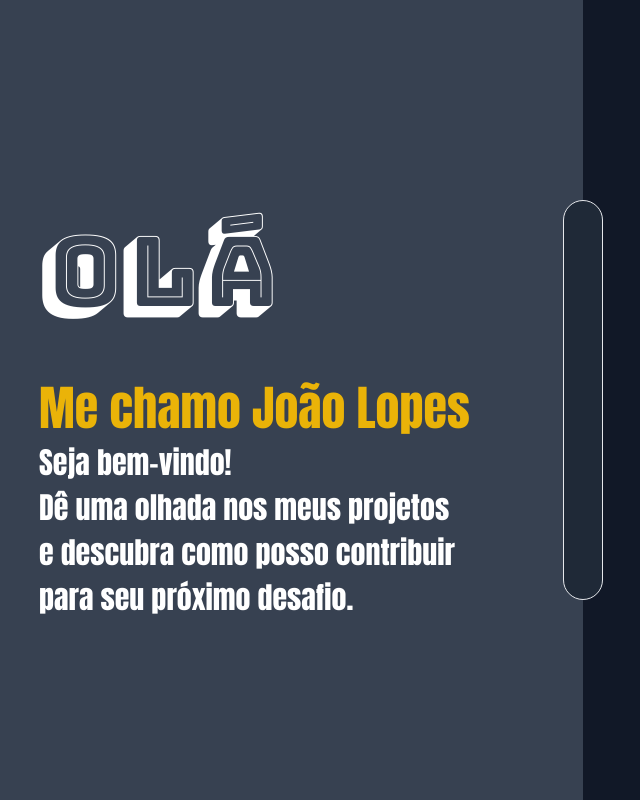
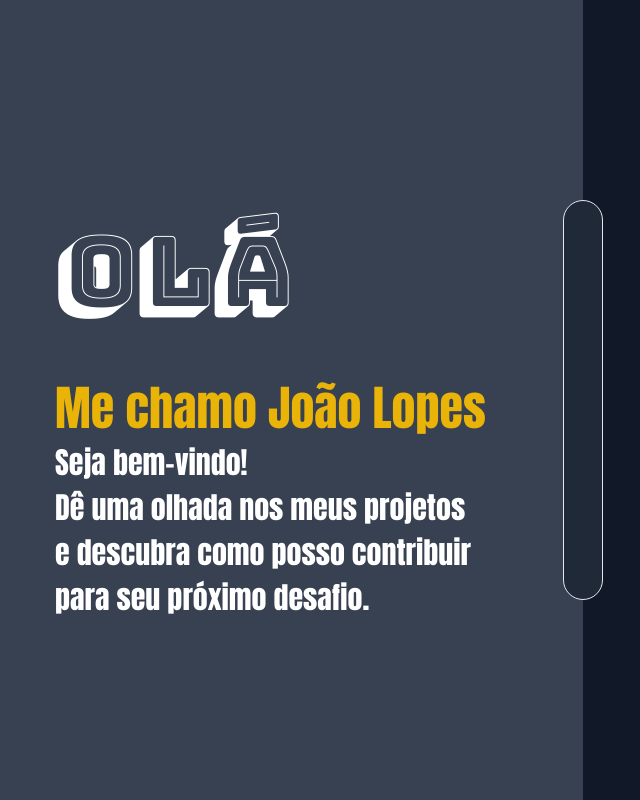
Before and after one commit to darckness/portifolio, a Next.js app: page / in a window 1280 px wide. Shown: the whole page, without its empty margins (57-697 px from the left). Built offline with nearby package versions, Linux system fonts and the light colour scheme.

Commit message:
feat: New text and colors

```diff
--- a/src/app/page.tsx
+++ b/src/app/page.tsx
@@ -5,9 +5,9 @@ export default function Home() {
   return (
    <div className="bg-gray-900 ">
     <div className="bg-gray-700 w-1/2 h-screen">
-      <h1 className="flex absolute top-56 left-1/4 -translate-x-56 text-white font-Bungee text-8xl">Olá</h1>
-      <h1 className="flex absolute top-96 left-1/4 -translate-x-56 text-yellow-500 font-Anton text-5xl transition-transform-color duration-1000 hover:text-white">Me chamo João Lopes</h1>
-      <p className="flex absolute  top-3/4 left-1/4 -translate-x-56 -translate-y-40 font-Anton text-3xl leading-normal text-white transition-transform-color duration-1000 hover:text-yellow-500">
+      <h1 className="flex absolute top-56 left-1/4 -translate-x-52 text-white font-Bungee text-8xl">Olá</h1>
+      <h1 className="flex absolute top-96 left-1/4 -translate-x-52 text-yellow-500 font-Anton text-5xl transition-transform-color duration-1000 hover:text-white">Me chamo João Lopes</h1>
+      <p className="flex absolute  top-3/4 left-1/4 -translate-x-52 -translate-y-40 font-Anton text-3xl leading-normal text-white transition-transform-color duration-1000 hover:text-yellow-500">
       Seja bem-vindo!<br />
       Dê uma olhada nos meus projetos<br />
       e descubra como posso contribuir<br />
```
